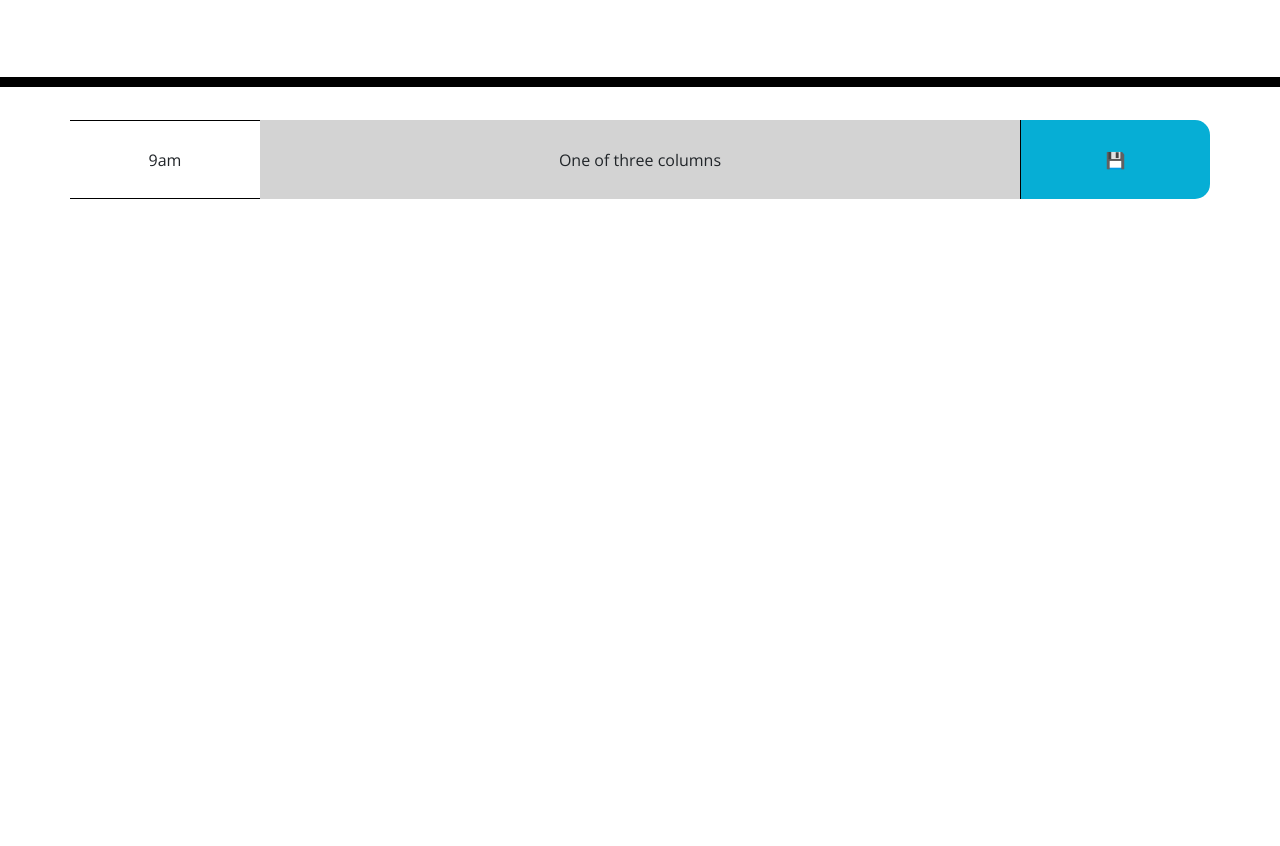
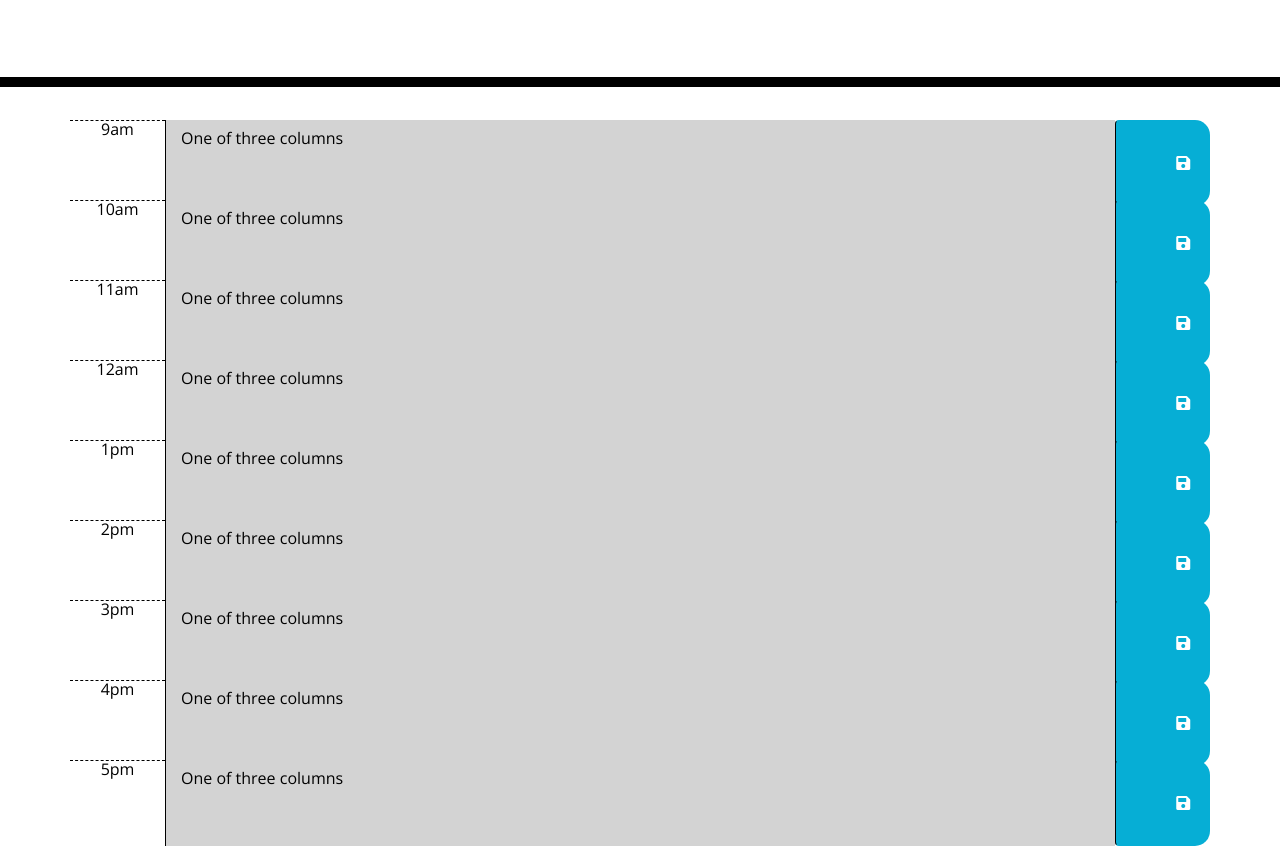
Before and after one commit to forbegos/Word-Day-Scheduler, a plain HTML site: page index.html in a window 1280 px wide. Shown: the part 181-1027 px from the top of the page. Before the commit the page ends 800 px from the top, so only its background shows below. Drawn offline with nearby package versions, Linux system fonts and the light colour scheme.

Commit message:
full rows layout ready

```diff
--- a/assets/css/style.css
+++ b/assets/css/style.css
@@ -28,9 +28,7 @@ textarea {
 
 .time-block {
   text-align: center;
-  /* border-radius: 15px; */
-  border-top: solid black 1px;
-  border-bottom: solid black 1px;
+  border-radius: 15px;
 }
 
 .row {
@@ -72,9 +70,3 @@ textarea {
   font-size: 20px;
   transition: all 0.3s ease-in-out;
 }
-
-.custom-col {
-  display: flex;
-  align-items: center;
-  justify-content: center;
-}
--- a/index.html
+++ b/index.html
@@ -28,13 +28,86 @@
       <p class="lead">A simple calendar app for scheduling your work day</p>
       <p id="currentDay" class="lead"></p>
     </header>
+    <!-- Timeblocks go here -->
     <div class="container">
-      <!-- Timeblocks go here -->
-      <div class="row">
-        <div class="col-2 custom-col time-block">9am</div>
-        <div class="col-8 custom-col description">One of three columns</div>
-        <div class="col-2 custom-col saveBtn">
-            <button type="button" class="btn btn-primary" style = "background:none; border:none;">💾</button>
+      <div class="row time-block" id="9">
+        <div class="col-md-1 hour">9am</div>
+        <textarea class="col-md-10 description">One of three columns</textarea>
+        <button class="btn saveBtn col-md-1">
+          <i class="fas fa-save"></i>
+        </button>
+      </div>
+    </div>
+    <div class="container">
+      <div class="row time-block" id="10">
+        <div class="col-md-1 hour">10am</div>
+        <textarea class="col-md-10 description">One of three columns</textarea>
+        <button class="btn saveBtn col-md-1">
+          <i class="fas fa-save"></i>
+        </button>
+      </div>
+    </div>
+    <div class="container">
+      <div class="row time-block" id="11">
+        <div class="col-md-1 hour">11am</div>
+        <textarea class="col-md-10 description">One of three columns</textarea>
+        <button class="btn saveBtn col-md-1">
+          <i class="fas fa-save"></i>
+        </button>
+      </div>
+    </div>
+    <div class="container">
+      <div class="row time-block" id="12">
+        <div class="col-md-1 hour">12am</div>
+        <textarea class="col-md-10 description">One of three columns</textarea>
+        <button class="btn saveBtn col-md-1">
+          <i class="fas fa-save"></i>
+        </button>
+      </div>
+    </div>
+    <div class="container">
+      <div class="row time-block" id="1">
+        <div class="col-md-1 hour">1pm</div>
+        <textarea class="col-md-10 description">One of three columns</textarea>
+        <button class="btn saveBtn col-md-1">
+          <i class="fas fa-save"></i>
+        </button>
+      </div>
+    </div>
+    <div class="container">
+      <div class="row time-block" id="2">
+        <div class="col-md-1 hour">2pm</div>
+        <textarea class="col-md-10 description">One of three columns</textarea>
+        <button class="btn saveBtn col-md-1">
+          <i class="fas fa-save"></i>
+        </button>
+      </div>
+    </div>
+    <div class="container">
+      <div class="row time-block" id="3">
+        <div class="col-md-1 hour">3pm</div>
+        <textarea class="col-md-10 description">One of three columns</textarea>
+        <button class="btn saveBtn col-md-1">
+          <i class="fas fa-save"></i>
+        </button>
+      </div>
+    </div>
+    <div class="container">
+      <div class="row time-block" id="4">
+        <div class="col-md-1 hour">4pm</div>
+        <textarea class="col-md-10 description">One of three columns</textarea>
+        <button class="btn saveBtn col-md-1">
+          <i class="fas fa-save"></i>
+        </button>
+      </div>
+    </div>
+    <div class="container">
+      <div class="row time-block" id="5">
+        <div class="col-md-1 hour">5pm</div>
+        <textarea class="col-md-10 description">One of three columns</textarea>
+        <button class="btn saveBtn col-md-1">
+          <i class="fas fa-save"></i>
+        </button>
       </div>
     </div>
 
```
